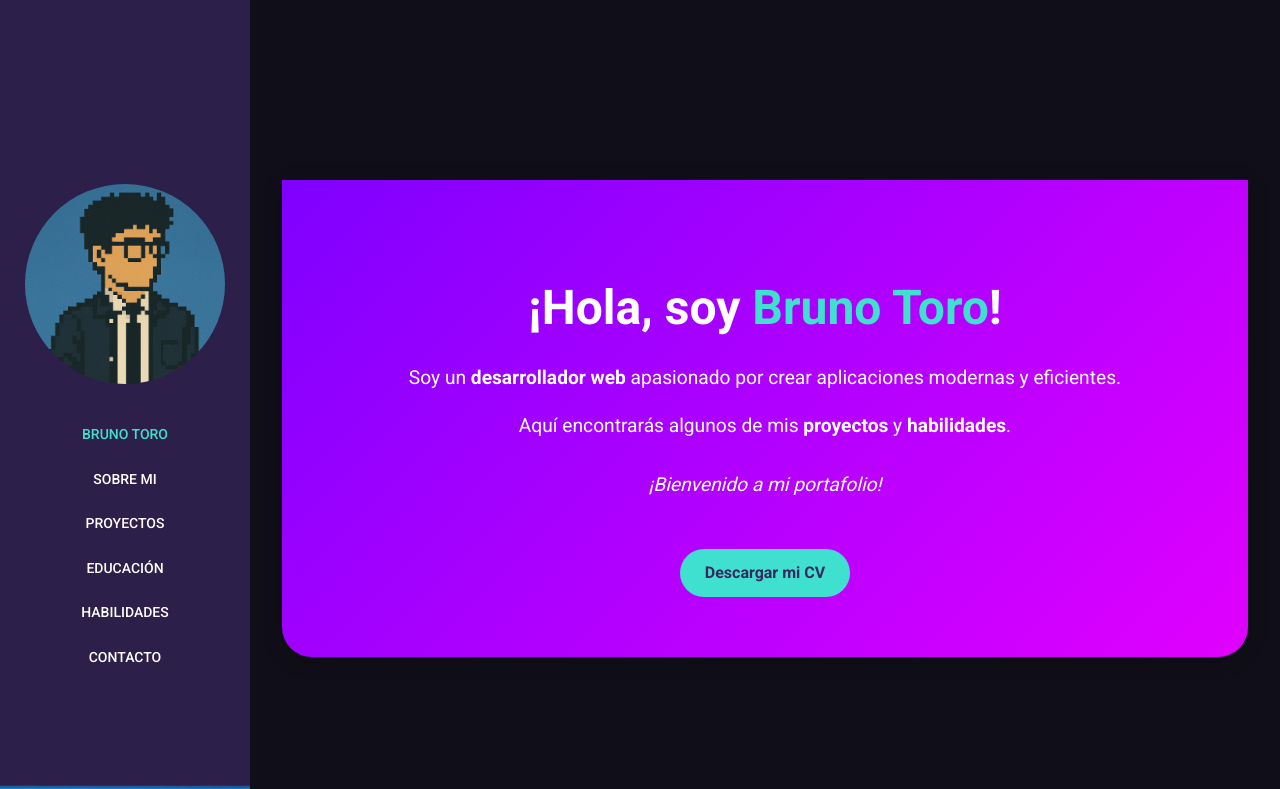
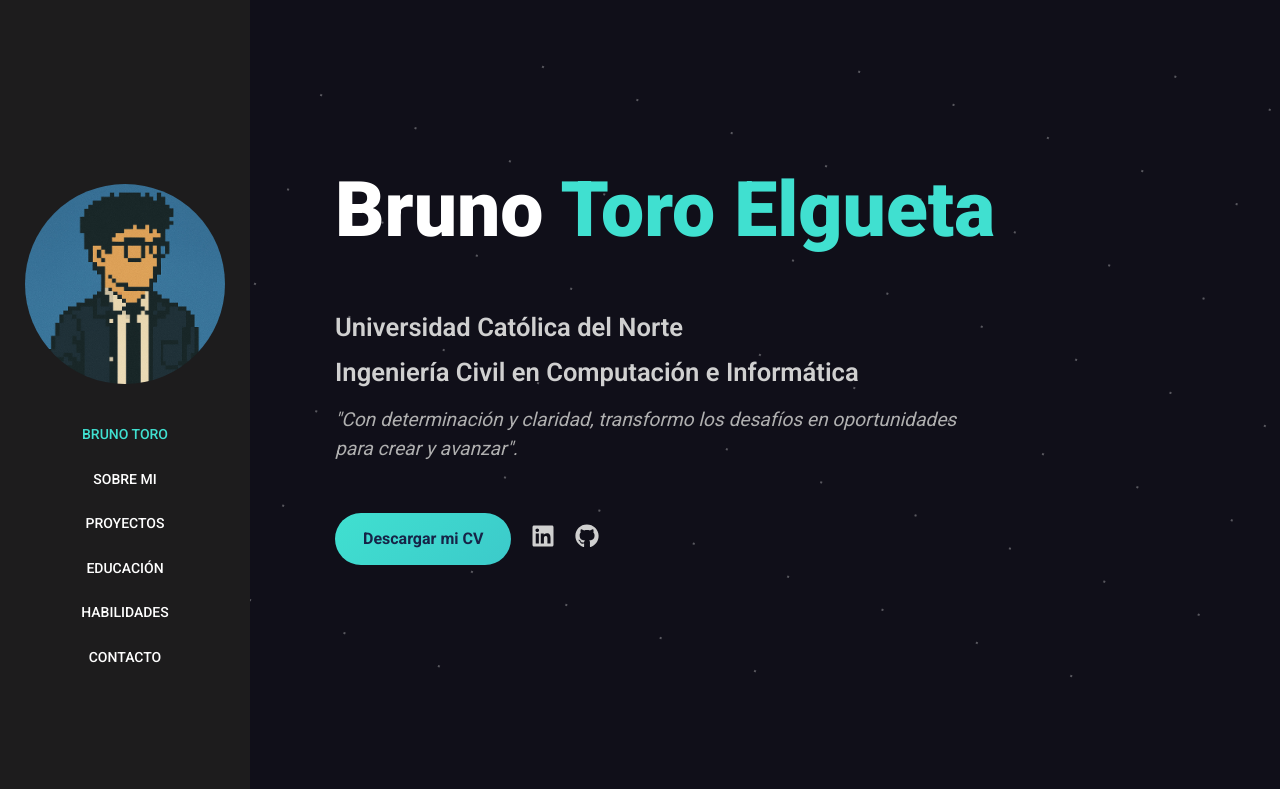
Before and after one commit to xStarH4ndx/Portfolio, a React (Vite) app: page / in a window 1280 px wide. Shown: the top 789 px of the page. Built offline with nearby package versions, Linux system fonts and the light colour scheme.

Commit message:
Renovacion

```diff
--- a/package.json
+++ b/package.json
@@ -17,6 +17,7 @@
     "@mui/material": "^7.0.2",
     "react": "^19.0.0",
     "react-dom": "^19.0.0",
+    "react-icons": "^5.5.0",
     "react-router-dom": "^7.5.3",
     "zustand": "^5.0.4"
   },
--- /dev/null
+++ b/src/components/HeaderContent.tsx
@@ -0,0 +1,140 @@
+// HeaderContent.tsx
+import React from "react";
+import { FaLinkedin, FaGithub } from "react-icons/fa";
+
+const HeaderContent: React.FC = () => {
+  return (
+    <div className="header-content">
+      {/* Nombre */}
+      <h1 className="name">
+        Bruno <span className="surname">Toro Elgueta</span>
+      </h1>
+
+      {/* Información académica */}
+      <div className="info">
+        <h2 className="degree">Universidad Católica del Norte</h2>
+        <h3 className="degree">Ingeniería Civil en Computación e Informática</h3>
+        <p className="inspiration">
+          "Con determinación y claridad, transformo los desafíos en oportunidades para crear y avanzar".
+        </p>
+      </div>
+
+      {/* Botones CTA */}
+      <div className="cta-buttons">
+        <a
+          className="download-btn"
+          href="./CV_Bruno_Toro_Elgueta.pdf"
+          download
+          aria-label="Descargar CV de Bruno Toro Elgueta"
+        >
+          Descargar mi CV
+        </a>
+        <a
+          className="social-btn"
+          href="https://www.linkedin.com/in/bruno-toro-elgueta-768629264/"
+          target="_blank"
+          rel="noopener noreferrer"
+          aria-label="Perfil de LinkedIn de Bruno Toro Elgueta"
+        >
+          <FaLinkedin size={24} />
+        </a>
+        <a
+          className="social-btn"
+          href="https://github.com/xStarH4ndx"
+          target="_blank"
+          rel="noopener noreferrer"
+          aria-label="Perfil de GitHub de Bruno Toro Elgueta"
+        >
+          <FaGithub size={24} />
+        </a>
+      </div>
+
+      <style>{`
+        .header-content {
+          position: relative;
+          z-index: 1;
+          max-width: 900px;
+          margin: 0 auto;
+          padding: 120px 20px;
+          display: flex;
+          flex-direction: column;
+          gap: 30px;
+          text-align: left; /* Todo alineado a la izquierda */
+        }
+
+        .name {
+          font-size: clamp(2.5rem, 6vw, 5rem);
+          font-weight: 900;
+          margin: 0 0 20px 0;
+          line-height: 1.1;
+        }
+
+        .surname {
+          color: #40E0D0;
+        }
+
+        .info {
+          max-width: 650px;
+        }
+
+        .degree {
+          font-size: clamp(1rem, 2.2vw, 1.6rem);
+          font-weight: 600;
+          margin: 6px 0;
+          color: #d0d0d0;
+        }
+
+        .inspiration {
+          font-size: 1.2rem;
+          font-style: italic;
+          margin-top: 15px;
+          color: #b0b0b0;
+        }
+
+        .cta-buttons {
+          display: flex;
+          align-items: center;
+          gap: 20px;
+          flex-wrap: wrap;
+        }
+
+        .download-btn {
+          padding: 14px 28px;
+          background: linear-gradient(135deg, #40E0D0, #3ccaca);
+          color: #162447;
+          font-weight: 700;
+          border-radius: 30px;
+          text-decoration: none;
+          transition: transform 0.2s ease, box-shadow 0.2s ease;
+        }
+
+        .download-btn:hover,
+        .download-btn:focus {
+          transform: translateY(-3px);
+          box-shadow: 0 6px 20px rgba(64, 224, 208, 0.4);
+        }
+
+        .social-btn {
+          color: #d0d0d0;
+          transition: color 0.2s ease, transform 0.15s ease;
+        }
+
+        .social-btn:hover,
+        .social-btn:focus {
+          color: #40E0D0;
+          transform: translateY(-3px);
+        }
+
+        @media (max-width: 520px) {
+          .header-content { padding: 80px 14px; gap: 25px; }
+          .download-btn { padding: 10px 20px; font-size: 0.95rem; }
+          .cta-buttons { gap: 15px; }
+          .degree { font-size: 1rem; }
+          .inspiration { font-size: 1rem; }
+        }
+      `}</style>
+    </div>
+  );
+};
+
+export default HeaderContent;
--- /dev/null
+++ b/src/components/StarsBackground.tsx
@@ -0,0 +1,8 @@
+// StarsBackground.tsx
+import React from "react";
+
+const StarsBackground: React.FC = () => {
+  return <div className="stars-background" />;
+};
+
+export default StarsBackground;
--- a/src/components/common/SideBar.tsx
+++ b/src/components/common/SideBar.tsx
@@ -57,7 +57,7 @@ const SideBar: React.FC = () => {
         position: 'fixed',
         top: 0,
         left: 0,
-        bgcolor: '#2C204A',
+        bgcolor: '#1D1C1D',
         color: 'white',
         p: 3,
         display: { xs: 'none', md: 'flex' },
@@ -90,14 +90,6 @@ const SideBar: React.FC = () => {
           {label}
         </Button>
       ))}
-
-      {/* Imagen decorativa */}
-      <Box
-        component="img"
-        src={foto}
-        alt="Imagen de fondo"
-        sx={{ width: 250, height: 400, mt: 0, mb: -8 }}
-      />
     </Box>
   );
 };
--- a/src/components/layout.tsx
+++ b/src/components/layout.tsx
@@ -20,12 +20,10 @@ const Layout: React.FC<Props> = ({ children }) => {
           ml: { md: '250px' }, // ancho igual al sidebar
           height: 'auto',
           overflowY: 'auto',
-          p: 4,
         }}
       >
         {children}
       </Box>
-
     </Box>
   );
 };
--- a/src/index.css
+++ b/src/index.css
@@ -2,6 +2,6 @@ html, body, #root {
   height: 100%;
   margin: 0;
   padding: 0;
-  font-family: 'Poppins', sans-serif;
+  font-family: 'Roboto', sans-serif;
   box-sizing: border-box;
 }
--- a/src/sections/Header.tsx
+++ b/src/sections/Header.tsx
@@ -1,50 +1,42 @@
-import React from 'react';
+// Header.tsx
+import React from "react";
+import StarsBackground from "../components/StarsBackground";
+import HeaderContent from "../components/HeaderContent";
 
 const Header: React.FC = () => {
   return (
-    <div
-      id="header"
-      style={{
-        padding: '60px 20px',
-        marginTop: '100px',
-        background: 'linear-gradient(135deg, #7F00FF, #E100FF)',
-        color: 'white',
-        textAlign: 'center',
-        borderRadius: '0 0 30px 30px',
-        boxShadow: '0px 4px 20px rgba(0, 0, 0, 0.2)',
-      }}
-    >
-      <h1 style={{ fontSize: '3rem', marginBottom: '20px' }}>
-        ¡Hola, soy <span style={{ color: '#40E0D0' }}>Bruno Toro</span>!
-      </h1>
-      <p style={{ fontSize: '1.2rem', marginBottom: '10px' }}>
-        Soy un <strong>desarrollador web</strong> apasionado por crear aplicaciones modernas y eficientes.
-      </p>
-      <p style={{ fontSize: '1.2rem', marginBottom: '30px' }}>
-        Aquí encontrarás algunos de mis <strong>proyectos</strong> y <strong>habilidades</strong>.
-      </p>
-      <p style={{ fontSize: '1.2rem', fontStyle: 'italic' }}>¡Bienvenido a mi portafolio!</p>
+    <header className="header-wrapper">
+      <StarsBackground />
+      <HeaderContent />
 
-      <a
-        href="./CV_Bruno_Toro.pdf"
-        style={{
-          display: 'inline-block',
-          marginTop: '30px',
-          padding: '12px 25px',
-          backgroundColor: '#40E0D0',
-          color: '#382860',
-          fontWeight: 'bold',
-          border: 'none',
-          borderRadius: '30px',
-          textDecoration: 'none',
-          transition: 'background-color 0.3s ease, transform 0.2s ease',
-        }}
-        onMouseOver={(e) => (e.currentTarget.style.backgroundColor = '#3ccaca')}
-        onMouseOut={(e) => (e.currentTarget.style.backgroundColor = '#40E0D0')}
-      >
-        Descargar mi CV
-      </a>
-    </div>
+      <style>{`
+      .header-wrapper {
+        position: relative;
+        overflow: hidden;
+      }
+      .stars-background {
+        position: absolute;
+        top: -50%;
+        left: -50%;
+        width: 200%;
+        height: 600%; /* Aumentamos tamaño para cubrir toda la rotación */
+        background-image:
+          radial-gradient(white 1.2px, transparent 1.2px),
+          radial-gradient(white 0.9px, transparent 0.9px);
+        background-size: 200px 200px, 100px 100px;
+        background-position: 0 0, 50px 50px;
+        opacity: 0.3;
+        z-index: 0;
+        animation: rotateStars 120s linear infinite;
+        transform-origin: center center;
+      }
+
+      @keyframes rotateStars {
+        from { transform: rotate(0deg); }
+        to { transform: rotate(360deg); }
+      }
+    `}</style>
+    </header>
   );
 };
 
```
Also changed, not shown: src/assets/sinfondoplaya.png (deleted), 1 other file (tests, documents, lock files or other folders).
